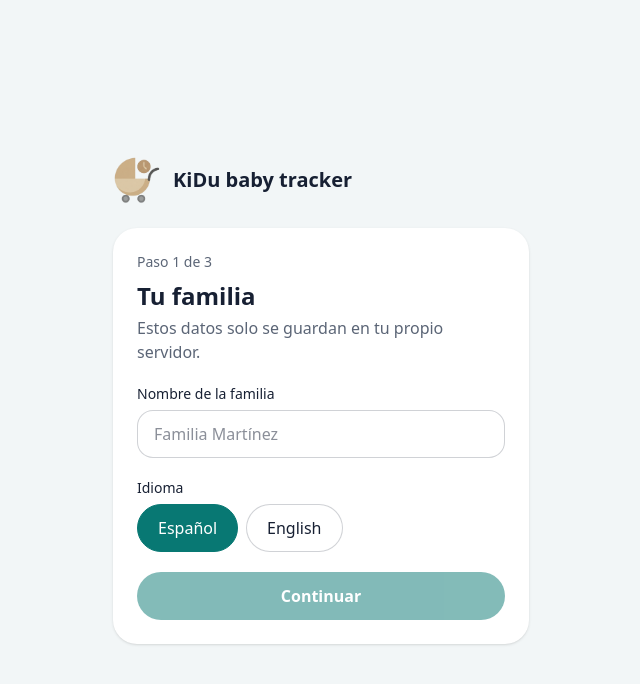
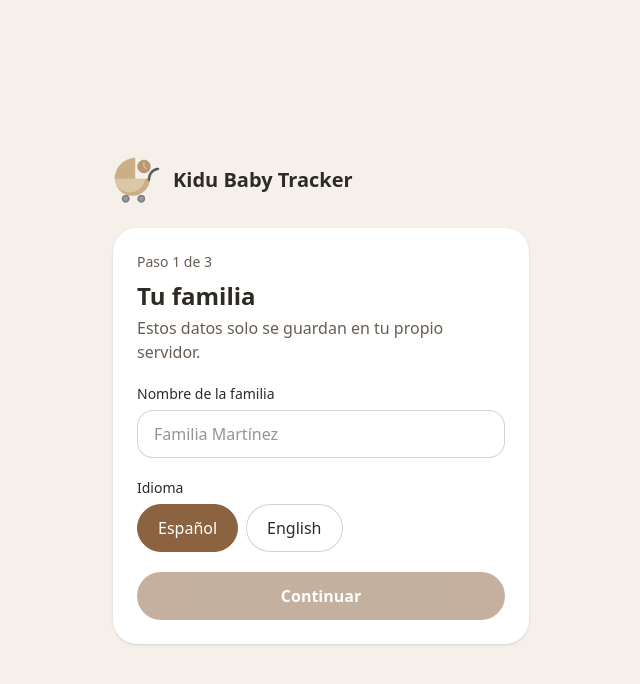
Before and after one commit to martinezruben/baby_tracker, a Laravel app: page /configuracion in a window 1280 px wide. Shown: the top 684 px of the page, without its empty margins (319-959 px from the left). Run offline with Laravel 12, Linux system fonts and the light colour scheme; data that the repository does not hold is empty; style sheets or scripts are compiled from the project's sources; some libraries are stand-ins or nearby versions.

Commit message:
Rename to Kidu Baby Tracker and adopt the logo's beige/brown palette
Co-Authored-By: Claude Sonnet 5.5 <noreply@anthropic.com>
Claude-Session: https://claude.ai/code/session_01JFSEWH4cNxtZvRmnetbgY5

```diff
--- a/app/Actions/SetupFamily.php
+++ b/app/Actions/SetupFamily.php
@@ -31,7 +31,7 @@ class SetupFamily
                 'name' => $data['admin_name'],
                 'role' => CaretakerRole::Admin,
                 'pin' => $data['pin'],
-                'badge_color' => '#087873',
+                'badge_color' => '#8B6340',
                 'language' => $data['language'],
             ]);
 
--- a/app/Http/Controllers/CaretakerAdminController.php
+++ b/app/Http/Controllers/CaretakerAdminController.php
@@ -14,7 +14,7 @@ use Inertia\Response;
 
 class CaretakerAdminController extends Controller
 {
-    public const COLORS = ['#087873', '#1D6FB0', '#4C46B6', '#A63A86', '#B4532F', '#A15C07', '#4D7A12', '#3A5288'];
+    public const COLORS = ['#8B6340', '#1D6FB0', '#4C46B6', '#A63A86', '#B4532F', '#A15C07', '#4D7A12', '#3A5288'];
 
     public function index(Request $request): Response
     {
--- a/lang/en/ui.php
+++ b/lang/en/ui.php
@@ -2,7 +2,7 @@
 
 return [
     'app' => [
-        'name' => 'KiDu baby tracker',
+        'name' => 'Kidu Baby Tracker',
     ],
     'common' => [
         'continue' => 'Continue',
--- a/lang/es/ui.php
+++ b/lang/es/ui.php
@@ -2,7 +2,7 @@
 
 return [
     'app' => [
-        'name' => 'KiDu baby tracker',
+        'name' => 'Kidu Baby Tracker',
     ],
     'common' => [
         'continue' => 'Continuar',
--- a/public/sw.js
+++ b/public/sw.js
@@ -1,4 +1,4 @@
-/* Service worker de KiDu baby tracker: avisos push con botones Confirmar / Posponer. */
+/* Service worker de Kidu Baby Tracker: avisos push con botones Confirmar / Posponer. */
 
 self.addEventListener('install', () => self.skipWaiting());
 self.addEventListener('activate', (event) => event.waitUntil(self.clients.claim()));
@@ -8,11 +8,11 @@ self.addEventListener('push', (event) => {
     try {
         payload = event.data ? event.data.json() : {};
     } catch (e) {
-        payload = { title: 'KiDu baby tracker', body: event.data ? event.data.text() : '' };
+        payload = { title: 'Kidu Baby Tracker', body: event.data ? event.data.text() : '' };
     }
 
     event.waitUntil(
-        self.registration.showNotification(payload.title || 'KiDu baby tracker', {
+        self.registration.showNotification(payload.title || 'Kidu Baby Tracker', {
             body: payload.body || '',
             tag: payload.tag,
             renotify: Boolean(payload.tag),
--- a/resources/css/app.css
+++ b/resources/css/app.css
@@ -9,24 +9,24 @@
     --font-sans: 'Outfit', ui-sans-serif, system-ui, sans-serif;
 
     /* Base */
-    --color-canvas: #f2f6f7;
-    --color-surface-base: #f2f6f7;
+    --color-canvas: #f5f1ea;
+    --color-surface-base: #f5f1ea;
     --color-surface: #ffffff;
-    --color-ink: #172033;
-    --color-ink-mid: #3e4757;
-    --color-ink-soft: #5b6576;
-    --color-line: #dce3e8;
-    --color-track: #eef2f4;
-    --color-neutral-tile: #e7ecef;
+    --color-ink: #2e2a25;
+    --color-ink-mid: #4f473e;
+    --color-ink-soft: #675d52;
+    --color-line: #e4dccf;
+    --color-track: #efe9df;
+    --color-neutral-tile: #ebe4d8;
 
-    /* Marca */
-    --color-primary: #087873;
-    --color-primary-dark: #065e5a;
-    --color-accent: #2cc5bd;
-    --color-accent-ink: #0b2a3d;
-    --color-night: #123b57;
-    --color-night-1: #1a4c6d;
-    --color-night-2: #1e587c;
+    /* Marca: paleta del logo (beige, tostado y marrón) */
+    --color-primary: #8b6340;
+    --color-primary-dark: #6f4e31;
+    --color-accent: #ccaf87;
+    --color-accent-ink: #2e2a25;
+    --color-night: #5a4632;
+    --color-night-1: #6a5340;
+    --color-night-2: #7a614b;
 
     /* Estado */
     --color-danger: #e0533d;
@@ -52,9 +52,9 @@
     --color-appointment: #dce4f2;
     --color-appointment-deco: #c8d4ea;
     --color-appointment-ink: #3a5288;
-    --color-growth: #d2f1ea;
-    --color-growth-deco: #b5e7dc;
-    --color-growth-ink: #087873;
+    --color-growth: #efe3cc;
+    --color-growth-deco: #e2d0ae;
+    --color-growth-ink: #7d5a3c;
     --color-moment: #ffe1d1;
     --color-moment-deco: #ffcdb2;
     --color-moment-ink: #b4532f;
@@ -64,7 +64,7 @@
     --color-chart-sleep: #6f67d9;
     --color-chart-diaper: #3b8fd9;
     --color-chart-medicine: #c2549e;
-    --color-chart-play: #20a99f;
+    --color-chart-play: #b58b5a;
 
     --shadow-card: 0 2px 10px rgba(23, 32, 51, 0.05);
     --shadow-soft: 0 2px 8px rgba(23, 32, 51, 0.06);
--- a/resources/js/app.jsx
+++ b/resources/js/app.jsx
@@ -3,7 +3,7 @@ import { createInertiaApp } from '@inertiajs/react';
 import { createRoot } from 'react-dom/client';
 
 createInertiaApp({
-    title: (title) => (title ? `${title} · KiDu baby tracker` : 'KiDu baby tracker'),
+    title: (title) => (title ? `${title} · Kidu Baby Tracker` : 'Kidu Baby Tracker'),
     // Cada pantalla se descarga solo cuando se visita (carga inicial más ligera).
     resolve: (name) => {
         const pages = import.meta.glob('./pages/**/*.jsx');
--- a/resources/js/pages/Ajustes/Cuidadores.jsx
+++ b/resources/js/pages/Ajustes/Cuidadores.jsx
@@ -10,7 +10,7 @@ import { useT } from '../../lib/i18n';
 
 function Avatar({ name, color, size = 'size-[46px]' }) {
     return (
-        <span aria-hidden="true" className={`flex ${size} shrink-0 items-center justify-center rounded-full text-lg font-bold text-white`} style={{ backgroundColor: color ?? '#087873' }}>
+        <span aria-hidden="true" className={`flex ${size} shrink-0 items-center justify-center rounded-full text-lg font-bold text-white`} style={{ backgroundColor: color ?? '#8B6340' }}>
             {name.slice(0, 1).toUpperCase()}
         </span>
     );
--- a/resources/js/pages/Entrar.jsx
+++ b/resources/js/pages/Entrar.jsx
@@ -68,7 +68,7 @@ export default function Entrar({ needsFamily, family, caretakers }) {
                                         <span
                                             aria-hidden="true"
                                             className="size-3 rounded-full ring-2 ring-white"
-                                            style={{ backgroundColor: c.badge_color ?? '#087873' }}
+                                            style={{ backgroundColor: c.badge_color ?? '#8B6340' }}
                                         />
                                         {c.name}
                                     </button>
--- a/resources/views/app.blade.php
+++ b/resources/views/app.blade.php
@@ -3,15 +3,15 @@
 <head>
     <meta charset="utf-8">
     <meta name="viewport" content="width=device-width, initial-scale=1">
-    <meta name="theme-color" content="#087873">
+    <meta name="theme-color" content="#8b6340">
     <link rel="manifest" href="/manifest.webmanifest">
     <link rel="icon" type="image/png" sizes="192x192" href="/icons/icon-192.png">
     <link rel="apple-touch-icon" href="/icons/apple-touch-icon.png">
     <meta name="apple-mobile-web-app-capable" content="yes">
     <meta name="mobile-web-app-capable" content="yes">
-    <meta name="apple-mobile-web-app-title" content="KiDu">
+    <meta name="apple-mobile-web-app-title" content="Kidu">
     <meta name="apple-mobile-web-app-status-bar-style" content="default">
-    <title inertia>{{ config('app.name', 'KiDu baby tracker') }}</title>
+    <title inertia>{{ config('app.name', 'Kidu Baby Tracker') }}</title>
     @viteReactRefresh
     @vite(['resources/css/app.css', 'resources/js/app.jsx'])
     @inertiaHead
--- a/scripts/make-icons.php
+++ b/scripts/make-icons.php
@@ -37,7 +37,7 @@ function save(GdImage $im, string $path): void
 $dir = __DIR__.'/../public';
 $bgArr = [$br, $bgc, $bb];
 
-// Solo el carrito (el nombre "KiDu baby tracker" va como texto), con fondo transparente
+// Solo el carrito (el nombre "Kidu Baby Tracker" va como texto), con fondo transparente
 $mark = crop($src, 380, 115, 275, 270, true, $bgArr);
 save($mark, "$dir/brand/kidu-mark.png");
 
```
Also changed, not shown: CLAUDE.md (+3 -3 lines), docs/DISENO-UI.md (+3 -3 lines), tests/Feature/AutenticacionTest.php (+1 -1 lines), LICENSE.md, README.md, public/manifest.webmanifest, 1 other file.
